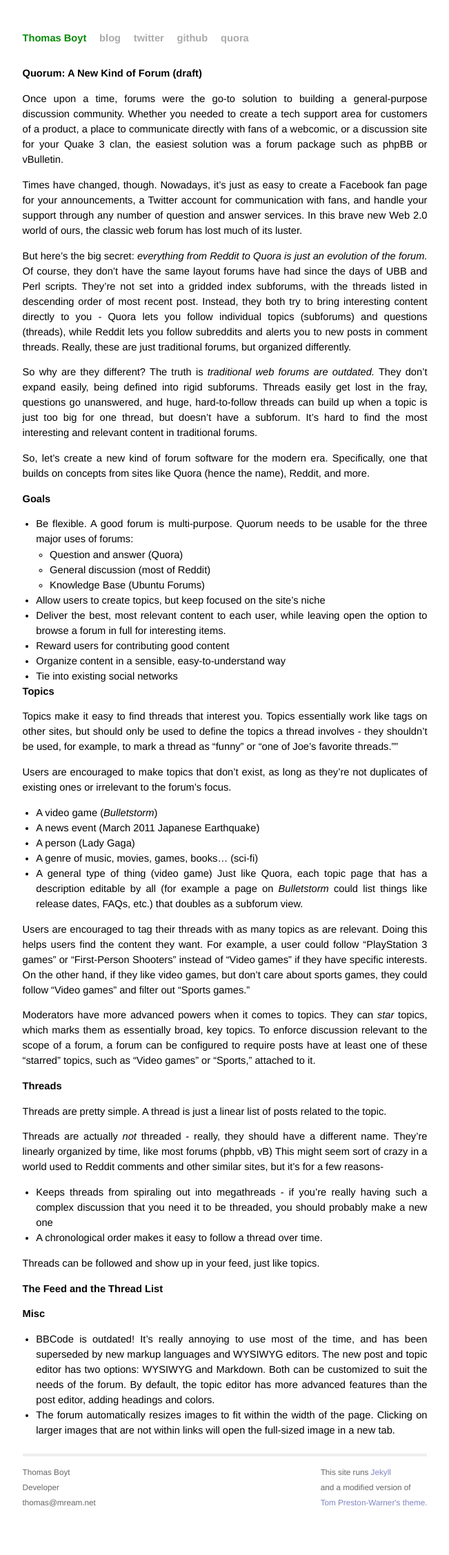
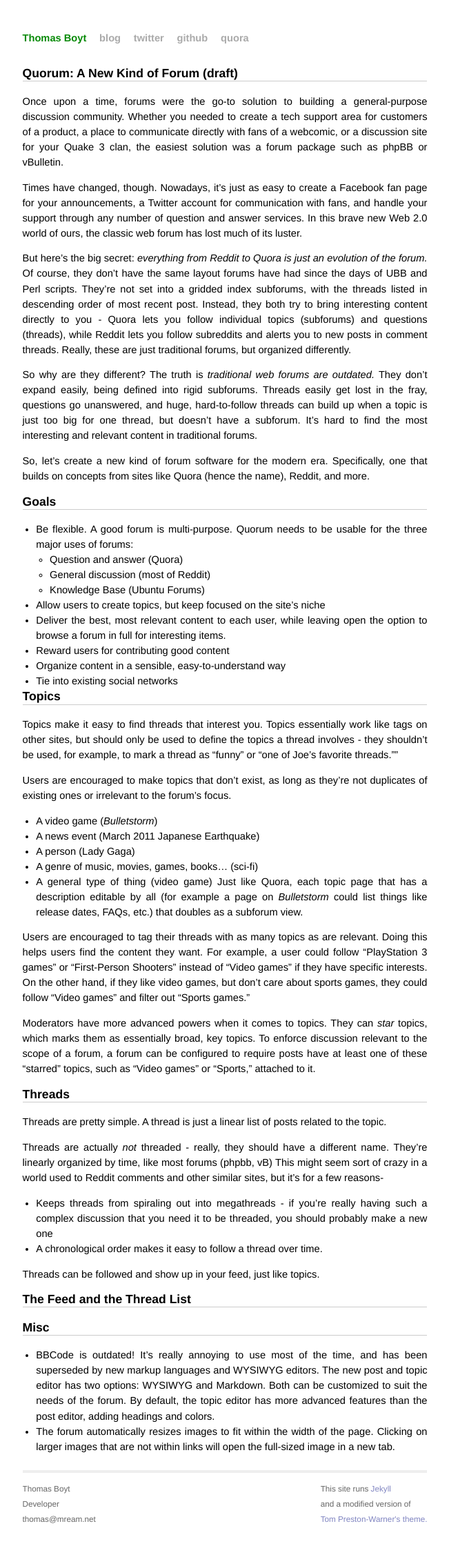
Before and after one commit to thomasboyt/thomasboyt.github.com, a Jekyll site: the page built from _posts/2011-3-30-a-new-kind-of-forum.md, in a window 1280 px wide. Shown: the whole page at 69% size, without its empty margins (314-965 px from the left). Built offline with Jekyll 4.4.1, drawn with Linux system fonts in a browser that asks for light colours; nearby versions of some CDN libraries; library files that are not in the unit come from our copies; before the commit the page ends 2230 px from its top, so only the background shows below that.

Commit message:
Style & layout updates

```diff
--- a/_layouts/default.html
+++ b/_layouts/default.html
@@ -20,7 +20,7 @@
 		<div class="site">
 			<div class="title">
 				<a href="/">Thomas Boyt</a>
-				<a class="extra" href="blog.html">blog</a>
+				<a class="extra" href="/blog.html">blog</a>
 				<a class="extra" id="twitter_link" href="#">twitter</a>
 				<span id="twitter_link_expand">
 					(<a href="http://twitter.com/thomasaboyt">personal</a> / <a href="http://twitter.com/thomasApps">app news</a>)
--- a/css/screen.css
+++ b/css/screen.css
@@ -29,6 +29,13 @@
 
 h1 {
 	margin-bottom: 1em;
+	border-bottom: 1px solid #ccc;
+	font-size:120%;
+}
+
+h2 {
+	margin-bottom: 1em;
+	border-bottom: 1px solid #ccc;
 }
 
 p {
```
